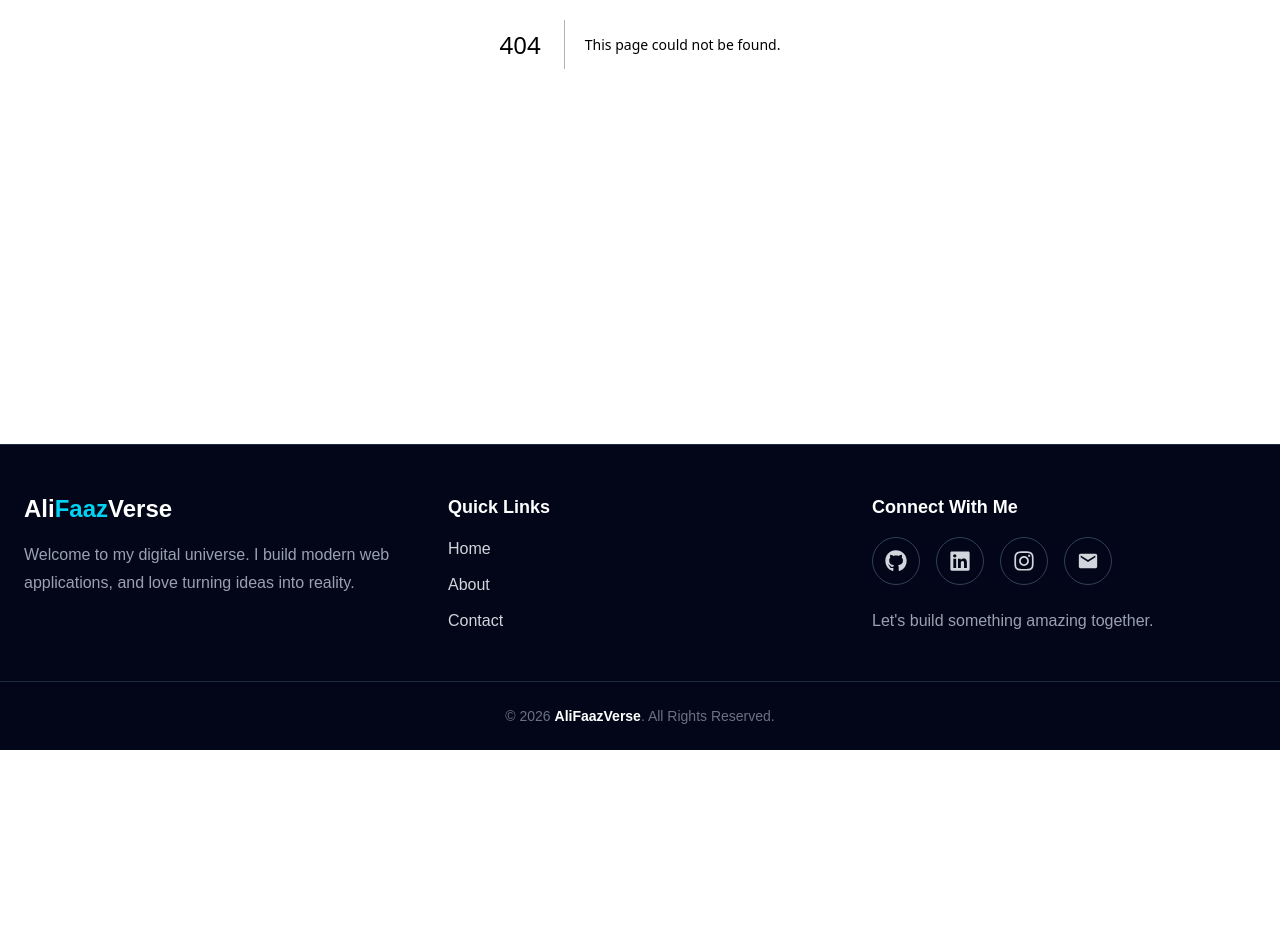
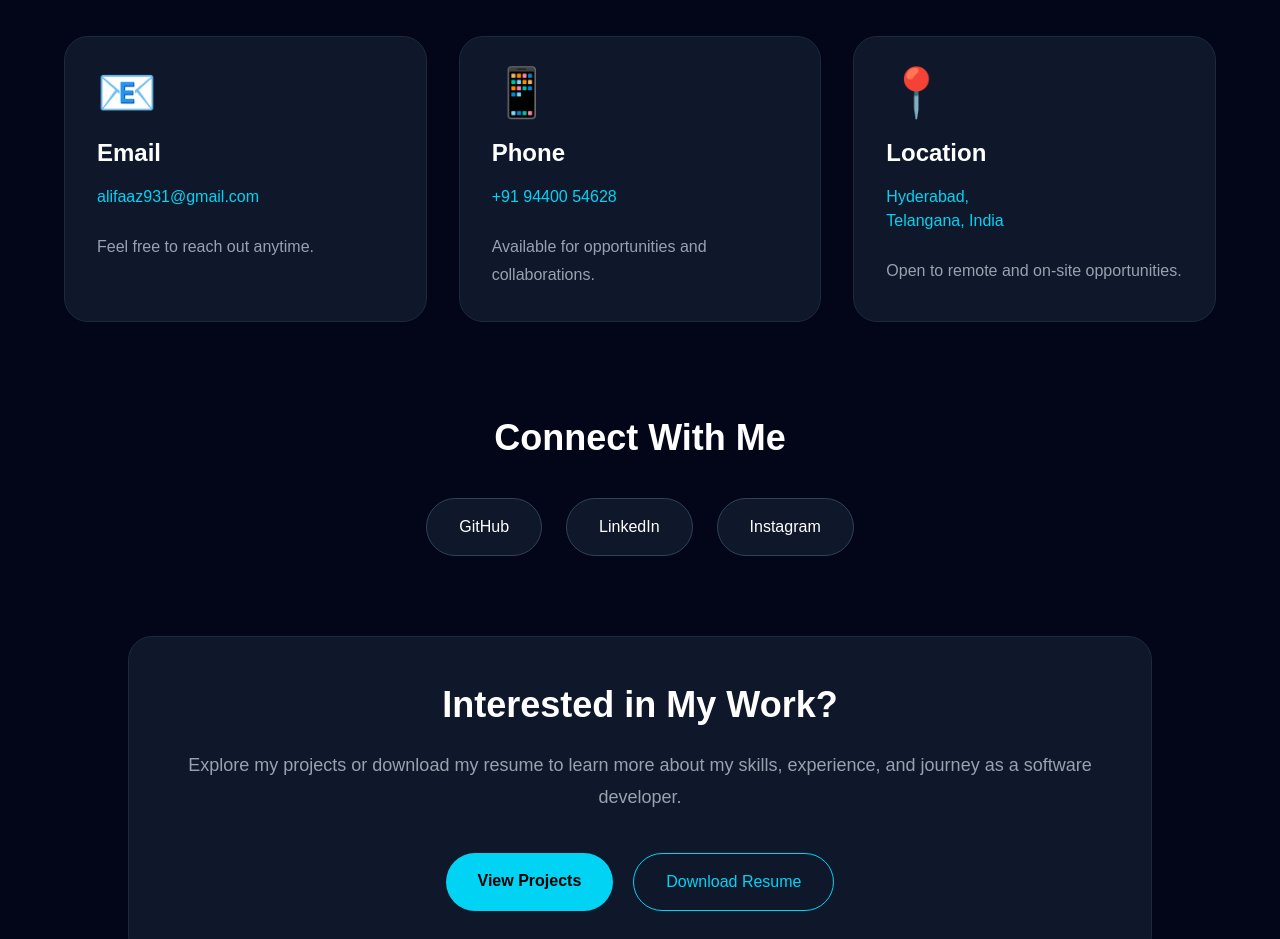
Before and after one commit to humayunfaaz/AliFaazVerse, a Next.js app: page /contact in a window 1280 px wide. Before the commit this address had no page. Shown: the part 420-1359 px from the top of the page. Before the commit the page ends 1170 px from the top, so only its background shows below. Built offline with nearby package versions, Linux system fonts and the light colour scheme.

Commit message:
Portfolio ready for deployment

```diff
--- /dev/null
+++ b/app/contact/page.js
@@ -0,0 +1,196 @@
+import Link from "next/link";
+
+export default function Contact() {
+  return (
+    <main className="bg-slate-950 text-white">
+
+      {/* ================= HERO ================= */}
+
+      <section className="py-24 px-6">
+
+        <div className="max-w-6xl mx-auto text-center">
+
+          <p className="text-cyan-400 uppercase tracking-[0.3em] font-semibold">
+            Get In Touch
+          </p>
+
+          <h1 className="text-5xl md:text-6xl font-bold mt-5">
+            Let's Build Something Amazing
+          </h1>
+
+          <p className="text-gray-400 text-lg mt-8 max-w-3xl mx-auto leading-8">
+            Have a project idea, collaboration opportunity,
+            or just want to say hello?
+            <br />
+            I'd love to hear from you.
+          </p>
+
+        </div>
+
+      </section>
+
+      {/* ================= CONTACT CARDS ================= */}
+
+      <section className="pb-24 px-6">
+
+        <div className="max-w-6xl mx-auto grid gap-8 md:grid-cols-3">
+
+          {/* Email */}
+
+          <div className="bg-slate-900 rounded-3xl p-8 border border-slate-800 hover:border-cyan-400 hover:-translate-y-2 transition-all duration-300">
+
+            <div className="text-5xl">📧</div>
+
+            <h2 className="text-2xl font-bold mt-5">
+              Email
+            </h2>
+
+            <a
+              href="mailto:alifaaz931@gmail.com"
+              className="text-cyan-400 mt-4 block break-all hover:underline"
+            >
+              alifaaz931@gmail.com
+            </a>
+
+            <p className="text-gray-400 mt-6 leading-7">
+              Feel free to reach out anytime.
+            </p>
+
+          </div>
+
+          {/* Phone */}
+
+          <div className="bg-slate-900 rounded-3xl p-8 border border-slate-800 hover:border-cyan-400 hover:-translate-y-2 transition-all duration-300">
+
+            <div className="text-5xl">📱</div>
+
+            <h2 className="text-2xl font-bold mt-5">
+              Phone
+            </h2>
+
+            <a
+              href="tel:+919440054628"
+              className="text-cyan-400 mt-4 block hover:underline"
+            >
+              +91 94400 54628
+            </a>
+
+            <p className="text-gray-400 mt-6 leading-7">
+              Available for opportunities and collaborations.
+            </p>
+
+          </div>
+
+          {/* Location */}
+
+          <div className="bg-slate-900 rounded-3xl p-8 border border-slate-800 hover:border-cyan-400 hover:-translate-y-2 transition-all duration-300">
+
+            <div className="text-5xl">📍</div>
+
+            <h2 className="text-2xl font-bold mt-5">
+              Location
+            </h2>
+
+            <p className="text-cyan-400 mt-4">
+              Hyderabad,
+              <br />
+              Telangana, India
+            </p>
+
+            <p className="text-gray-400 mt-6 leading-7">
+              Open to remote and on-site opportunities.
+            </p>
+
+          </div>
+
+        </div>
+
+      </section>
+
+      {/* ================= SOCIAL ================= */}
+
+      <section className="pb-20 px-6">
+
+        <div className="max-w-6xl mx-auto text-center">
+
+          <h2 className="text-4xl font-bold">
+            Connect With Me
+          </h2>
+
+          <div className="flex justify-center gap-6 mt-10 flex-wrap">
+
+            <a
+              href="https://github.com/humayunfaaz"
+              target="_blank"
+              rel="noopener noreferrer"
+              className="px-8 py-4 rounded-full bg-slate-900 border border-slate-700 hover:border-cyan-400 hover:bg-cyan-400 hover:text-black transition"
+            >
+              GitHub
+            </a>
+
+            <a
+              href="https://linkedin.com/in/p-mohammed-ali-faaz-81068a408"
+              target="_blank"
+              rel="noopener noreferrer"
+              className="px-8 py-4 rounded-full bg-slate-900 border border-slate-700 hover:border-cyan-400 hover:bg-cyan-400 hover:text-black transition"
+            >
+              LinkedIn
+            </a>
+
+            <a
+              href="https://instagram.com/ali.faaz.005"
+              target="_blank"
+              rel="noopener noreferrer"
+              className="px-8 py-4 rounded-full bg-slate-900 border border-slate-700 hover:border-cyan-400 hover:bg-cyan-400 hover:text-black transition"
+            >
+              Instagram
+            </a>
+
+          </div>
+
+        </div>
+
+      </section>
+
+      {/* ================= CTA ================= */}
+
+      <section className="pb-24 px-6">
+
+        <div className="max-w-5xl mx-auto rounded-3xl bg-slate-900 border border-slate-800 p-12 text-center">
+
+          <h2 className="text-4xl font-bold">
+            Interested in My Work?
+          </h2>
+
+          <p className="text-gray-400 mt-6 text-lg leading-8">
+            Explore my projects or download my resume to learn
+            more about my skills, experience, and journey as a
+            software developer.
+          </p>
+
+          <div className="flex flex-wrap justify-center gap-5 mt-10">
+
+            <Link
+              href="/projects"
+              className="px-8 py-4 rounded-full bg-cyan-400 text-black font-semibold hover:bg-cyan-300 transition"
+            >
+              View Projects
+            </Link>
+
+            <a
+              href="/resume.pdf"
+              download
+              className="px-8 py-4 rounded-full border border-cyan-400 text-cyan-400 hover:bg-cyan-400 hover:text-black transition"
+            >
+              Download Resume
+            </a>
+
+          </div>
+
+        </div>
+
+      </section>
+
+    </main>
+  );
+}
```
